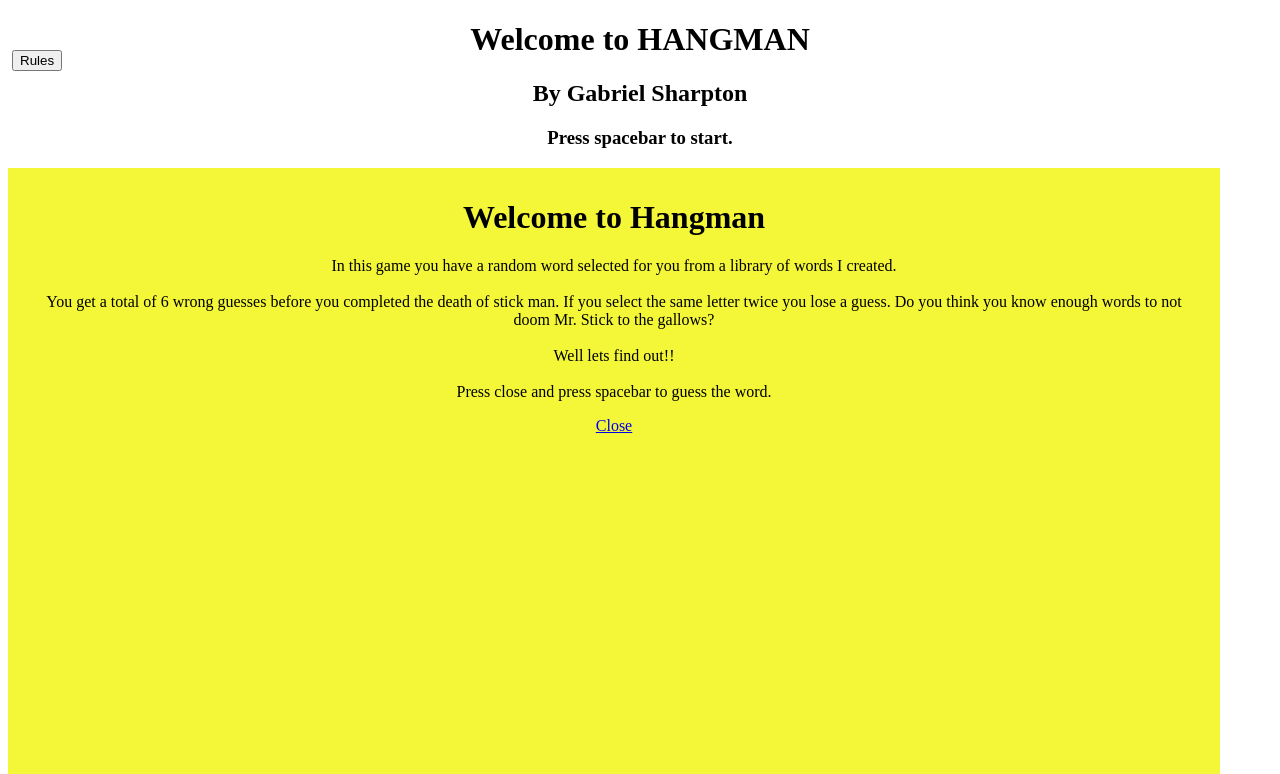
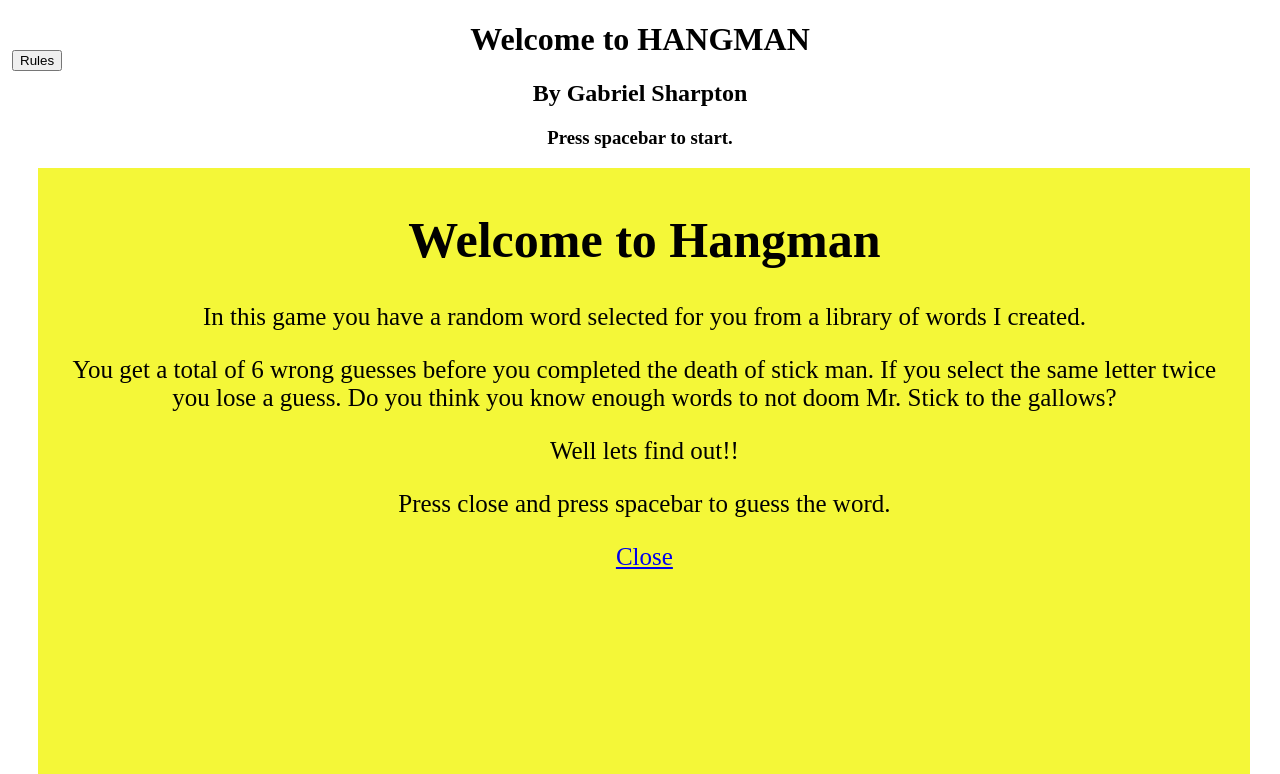
Before and after one commit to gabesharpton/Hangman-Javascript-Game, a plain HTML site: page index.html in a window 1280 px wide. Shown: the top 774 px of the page. Drawn offline with Linux system fonts and the light colour scheme.

Commit message:
little things

```diff
--- a/index.html
+++ b/index.html
@@ -16,9 +16,10 @@
 <button id='rules'>Rules</button>
 <div id='modal'>
     <h1>Welcome to Hangman</h1>
-    <p>In this game you have a random word selected for you from a library of words I created.</br></br>You get a total of 6 wrong guesses before you completed the death of stick man. If you select the same letter twice you lose a guess. Do you think you know enough words to not doom Mr. Stick to the gallows?</br></br>Well lets find out!!</br></br>Press close and press spacebar to guess the word.</p>
+    <p>In this game you have a random word selected for you from a library of words I created.</p><p>You get a total of 6 wrong guesses before you completed the death of stick man. If you select the same letter twice you lose a guess. Do you think you know enough words to not doom Mr. Stick to the gallows?</p><p>Well lets find out!!</p>Press close and press spacebar to guess the word.</p>
     <a id="close" href="#">Close</a>
 </div>
+
 <img id='base' src='gallowbase.png' alt='base'>
 <img id='gallow1' src='gallow1.png' alt='pic1'>
 <img id='gallow2' src='gallow2.png' alt='pic2'>
@@ -29,7 +30,7 @@
 
 
 
-<p>You have <span></span> guesses left.</p>
+<!-- <p>You have <span></span> guesses left.</p> -->
 <p id='first'>Guess Word </p>
 <div class='underscore'></div>
 <p>Correct Guesses</p>
--- a/script.js
+++ b/script.js
@@ -13,7 +13,7 @@
  let domUnderScore = document.getElementsByClassName('underscore');
  let domRightGuess = document.getElementsByClassName('rightguess');
  let domWrongGuess = document.getElementsByClassName('wrongguess');
- let domSpan = document.querySelector('span');
+ //let domSpan = document.querySelector('span');
 
 
 let base = document.getElementById('base');
@@ -44,7 +44,7 @@ let pic6 = document.getElementById('gallow6');
     //         }
 
 
-
+    //Testing changes
 
 
 //-------------------------------------------------------------Main Game--------------------------------------------------------//
@@ -95,7 +95,7 @@ document.addEventListener('keypress', (event) => {
                 checkWin();
             });
 
-
+            console.log(chosenWord);
 
 
             let changePic = () =>
@@ -141,10 +141,10 @@ document.addEventListener('keypress', (event) => {
 
 
 
-rules.addEventListener('click', () => {modal.style.display = 'block';});
+rules.addEventListener('click', () => {modal.style.display = 'block'});
 
 
-close.addEventListener('click', () => {modal.style.display = 'none';});
+close.addEventListener('click', () => {modal.style.display = 'none'});
 
 
 
--- a/style.css
+++ b/style.css
@@ -6,13 +6,14 @@ body{
     background-color: rgb(244, 247, 56);
     position: absolute;
     display: block;
-    /* top: 180px;
-    left: 15%; */
+    /* top: 180px; */
+    left: 3%;
     height: 90%;
     width: 90%;
     z-index: 1;
+    font-size: 25px;
     overflow: auto;
-    padding: 10px 30px 0px 30px;
+    padding: 10px 30px;
 }
 
 button{
```
Also changed, not shown: 1 other file.
